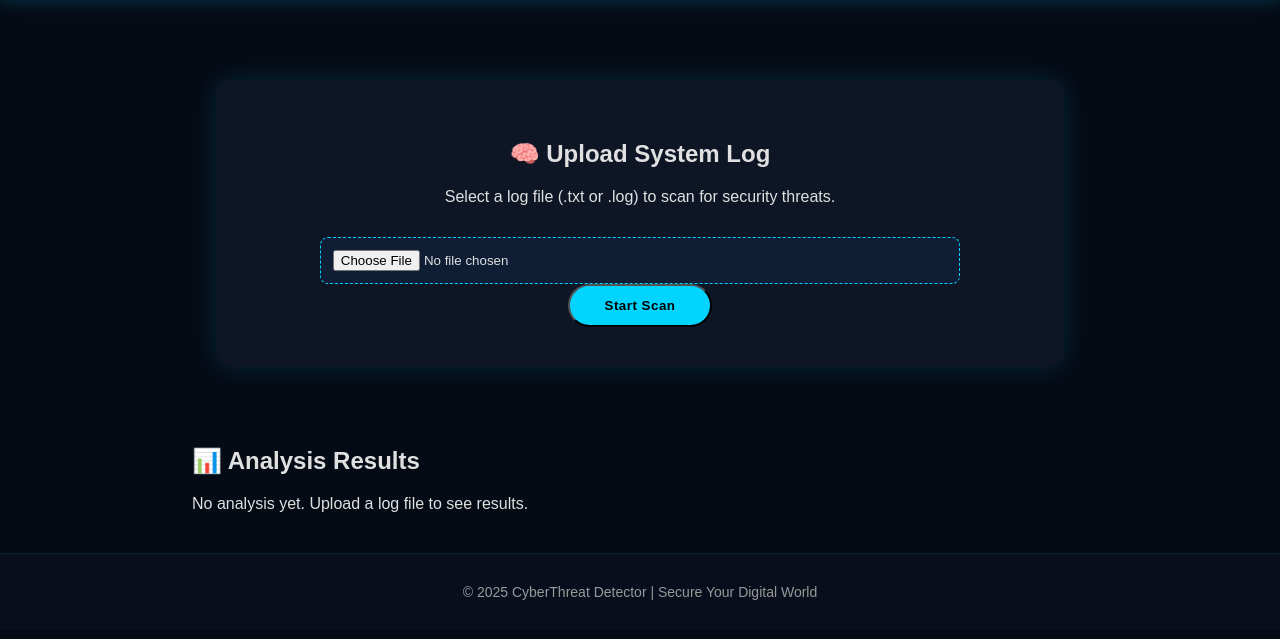
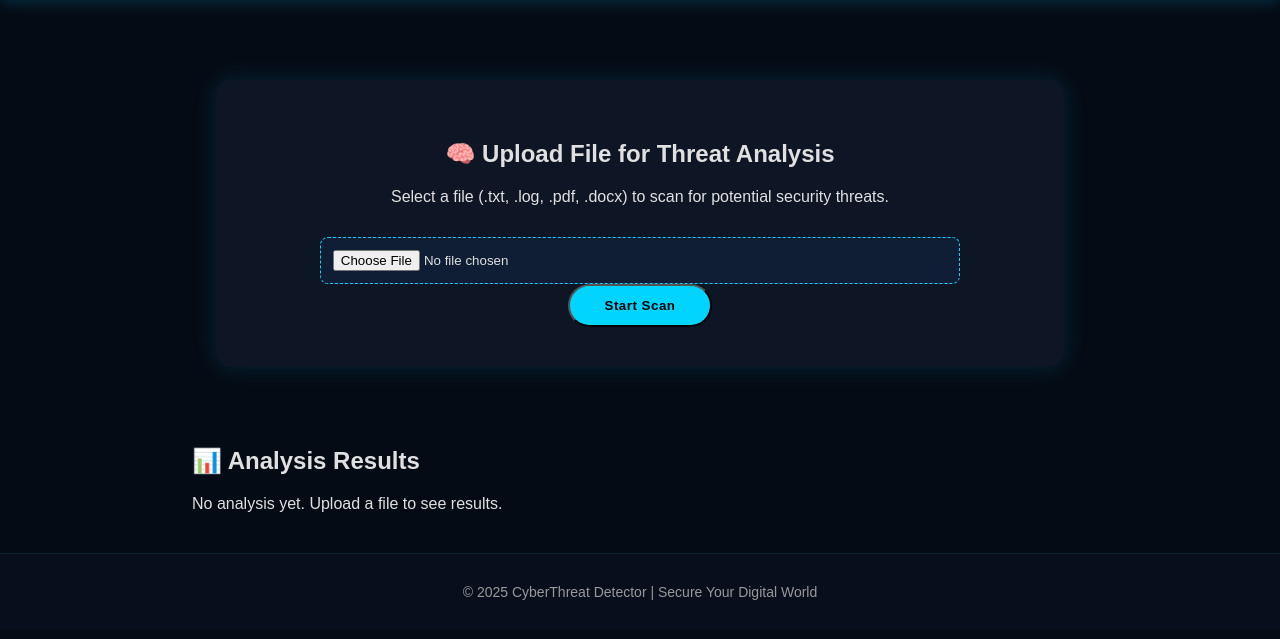
Before and after one commit to Kermeen12345/Threat_Detection_website, a Flask app: page /user_dashboard in a window 1280 px wide. Shown: the part 111-750 px from the top of the page. Run offline with Flask 3, Linux system fonts and the light colour scheme; the visitor is signed in with stand-in values (Sample User, id 1); parts of the project's set-up code (start-up, migrations or seed data) failed here and were passed over.

Commit message:
Add PDF/DOCX support and update dashboard file uploader

```diff
--- a/templates/admin_analytics.html
+++ b/templates/admin_analytics.html
@@ -27,7 +27,7 @@
         justify-content: space-between;
         align-items: center;
         padding: 10px 20px;
-        background-color: #1e1e1e; /* optional: keeps navbar styled */
+        background-color: rgba(10, 15, 30, 0.95);
         color: #fff;
       }
 
--- a/templates/admin_panel.html
+++ b/templates/admin_panel.html
@@ -14,6 +14,7 @@
       rel="stylesheet"
       href="{{ url_for('static', filename='css/admin.css') }}"
     />
+
     <style>
       /* Navbar Logo */
       .navbar-logo {
@@ -33,7 +34,7 @@
         justify-content: space-between;
         align-items: center;
         padding: 10px 20px;
-        background-color: #1e1e1e; /* optional: keeps navbar styled */
+        background-color: rgba(10, 15, 30, 0.95);
         color: #fff;
       }
 
--- a/templates/user_dashboard.html
+++ b/templates/user_dashboard.html
@@ -126,6 +126,7 @@
       .confidence-bar.malicious {
         background: var(--danger);
       }
+
       .confidence-bar.benign {
         background: var(--success);
       }
@@ -137,6 +138,11 @@
         font-size: 14px;
         border-top: 1px solid rgba(0, 212, 255, 0.1);
         background: rgba(10, 15, 30, 0.9);
+      }
+
+      /* Navbar background */
+      nav {
+        background: rgba(10, 15, 30, 0.95);
       }
     </style>
   </head>
@@ -164,14 +170,17 @@
 
     <!-- 🔹 Upload Section -->
     <section class="upload-container">
-      <h2>🧠 Upload System Log</h2>
-      <p>Select a log file (.txt or .log) to scan for security threats.</p>
+      <h2>🧠 Upload File for Threat Analysis</h2>
+      <p>
+        Select a file (.txt, .log, .pdf, .docx) to scan for potential security
+        threats.
+      </p>
       <form id="uploadForm" enctype="multipart/form-data">
         <input
           type="file"
           id="logFile"
           name="file"
-          accept=".txt,.log"
+          accept=".txt,.log,.pdf,.docx"
           required
         />
         <button type="submit" class="btn">Start Scan</button>
@@ -185,7 +194,7 @@
     <section class="analysis-results">
       <h2>📊 Analysis Results</h2>
       <div id="output">
-        <p>No analysis yet. Upload a log file to see results.</p>
+        <p>No analysis yet. Upload a file to see results.</p>
       </div>
     </section>
 
@@ -201,6 +210,15 @@
           var fileInput = $("#logFile")[0].files[0];
           if (!fileInput) {
             alert("Please select a file!");
+            return;
+          }
+
+          var allowed = [".txt", ".log", ".pdf", ".docx"];
+          var ext = fileInput.name.substring(fileInput.name.lastIndexOf("."));
+          if (!allowed.includes(ext.toLowerCase())) {
+            alert(
+              "Invalid file type. Please upload .txt, .log, .pdf, or .docx files."
+            );
             return;
           }
 
--- a/threat_model.py
+++ b/threat_model.py
@@ -1,8 +1,11 @@
-# threat_model.py
 import os
 import joblib
 import numpy as np
 from features import RegexFeatures
+
+# Additional libraries for file reading
+from PyPDF2 import PdfReader
+from docx import Document
 
 # Path to trained model
 MODEL_PATH = "models/threat_pipeline.pkl"
@@ -14,6 +17,38 @@ if not os.path.exists(MODEL_PATH):
 pipeline = joblib.load(MODEL_PATH)
 
 # -----------------------------
+# Helper function to extract text from various file types
+def extract_text(file_path):
+    ext = os.path.splitext(file_path)[1].lower()
+    text = ""
+
+    try:
+        # 1️⃣ For TXT or LOG files
+        if ext in [".txt", ".log"]:
+            with open(file_path, "r", encoding="utf-8", errors="ignore") as f:
+                text = f.read()
+
+        # 2️⃣ For PDF files
+        elif ext == ".pdf":
+            reader = PdfReader(file_path)
+            for page in reader.pages:
+                text += page.extract_text() or ""
+
+        # 3️⃣ For DOCX files
+        elif ext == ".docx":
+            doc = Document(file_path)
+            for para in doc.paragraphs:
+                text += para.text + "\n"
+
+        else:
+            raise ValueError("Unsupported file format. Please upload .txt, .log, .pdf, or .docx file.")
+
+    except Exception as e:
+        raise RuntimeError(f"Error reading {ext} file: {str(e)}")
+
+    return text.strip()
+
+# -----------------------------
 # Prediction function
 def predict_threat(file_path):
     """
@@ -21,22 +56,28 @@ def predict_threat(file_path):
     Returns a dictionary: message, probability_malicious, label
     """
     try:
-        with open(file_path, "r", encoding="utf-8", errors="ignore") as f:
-            text = f.read()
+        text = extract_text(file_path)
+        if not text.strip():
+            return {
+                "message": "No readable text found in file.",
+                "probability_malicious": 0,
+                "label": "Unknown"
+            }
+
+        pred = pipeline.predict([text])[0]
+        proba = pipeline.predict_proba([text])[0][pred] * 100
+        label = "Malicious" if pred else "Safe"
+        msg = "⚠️ Malicious File Detected" if pred else "✅ File is Safe"
+
+        return {
+            "message": msg,
+            "probability_malicious": round(proba, 2),
+            "label": label
+        }
+
     except Exception as e:
         return {
-            "message": f"Failed to read file: {str(e)}",
+            "message": f"Failed to analyze file: {str(e)}",
             "probability_malicious": 0,
             "label": "Unknown"
         }
-
-    pred = pipeline.predict([text])[0]
-    proba = pipeline.predict_proba([text])[0][pred] * 100
-    label = "Malicious" if pred else "Safe"
-    msg = "Malicious Log Detected" if pred else "File is safe"
-
-    return {
-        "message": msg,
-        "probability_malicious": round(proba, 2),
-        "label": label
-    }
```
Also changed, not shown: 1 other file.
